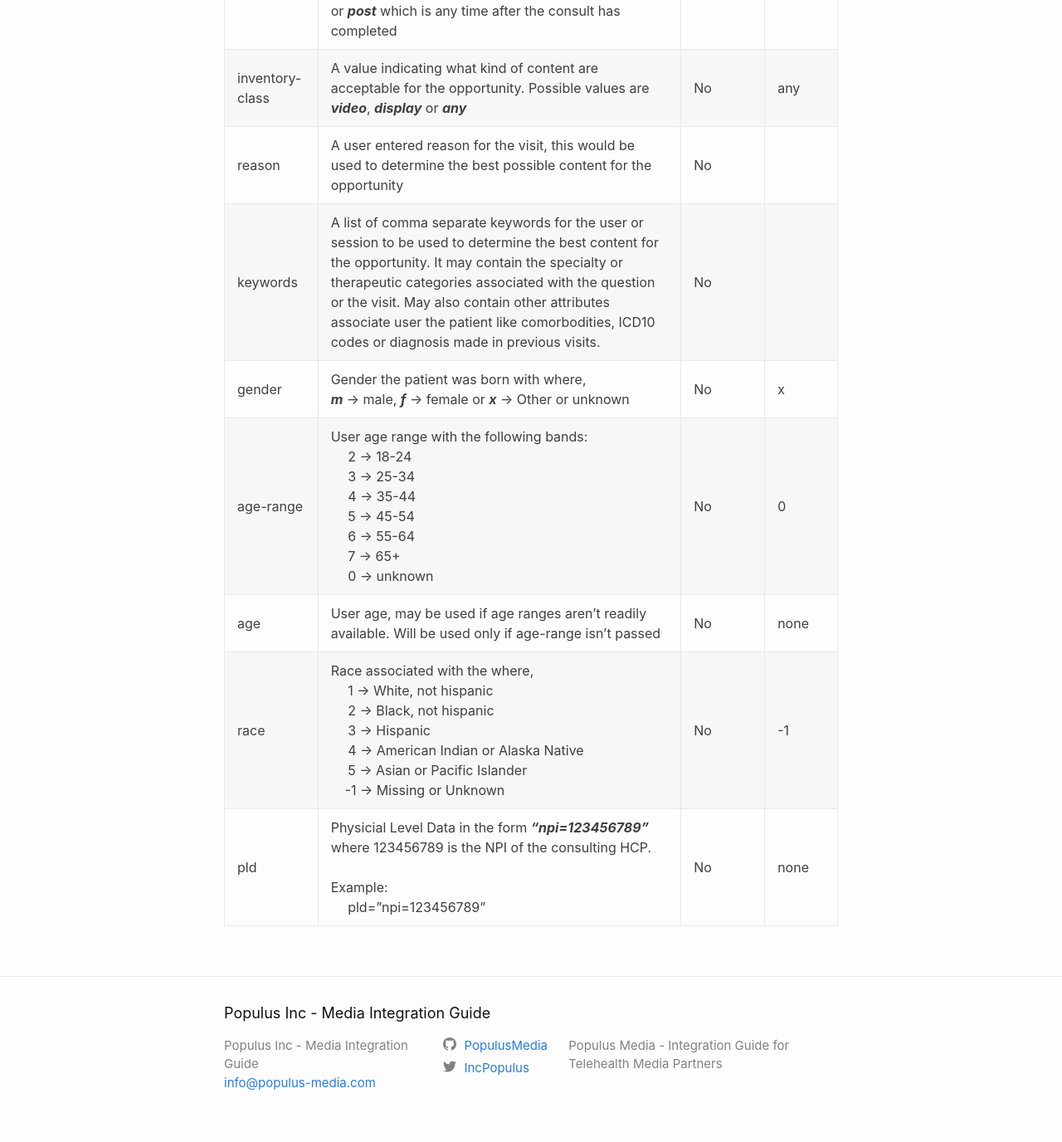
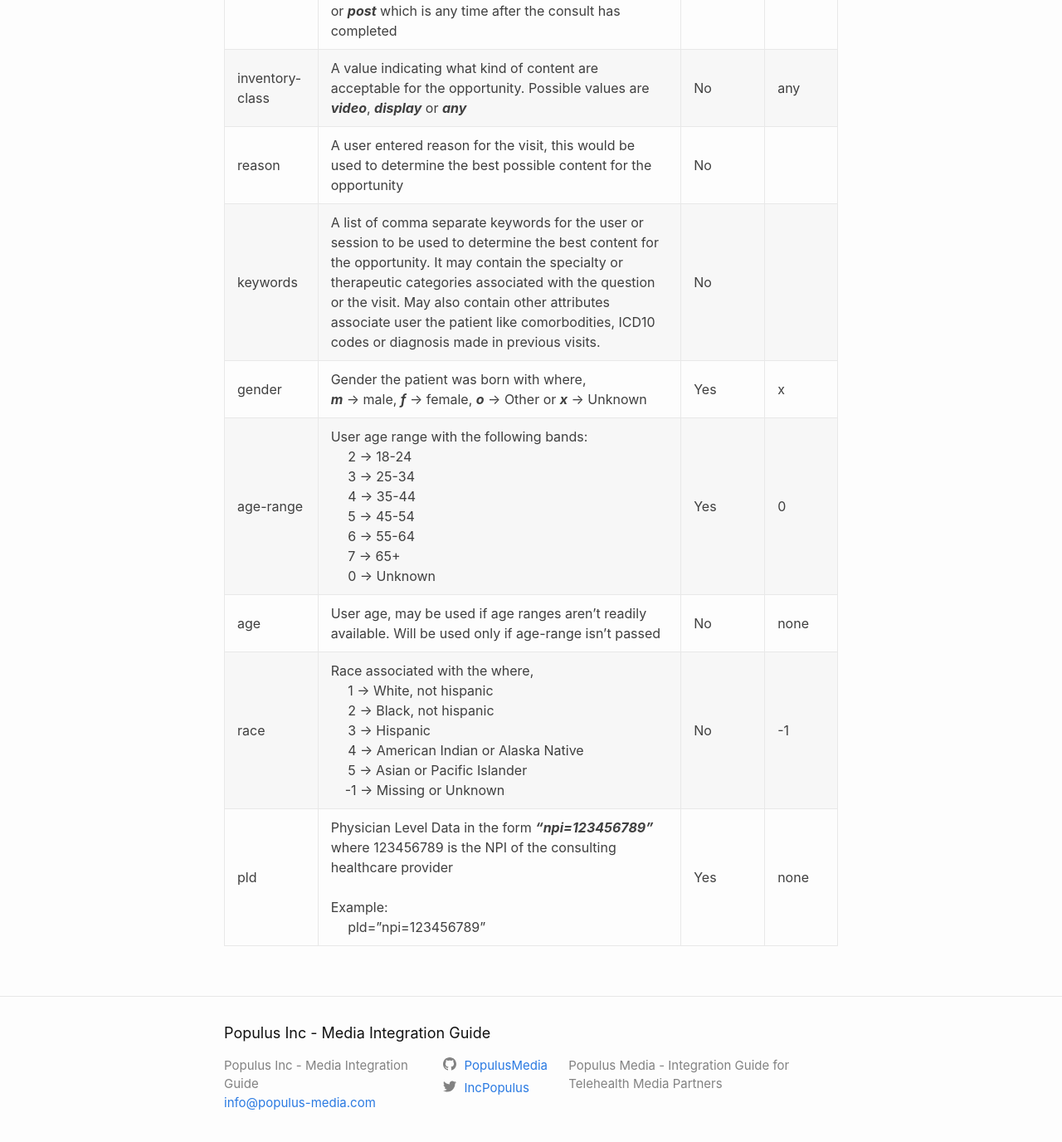
Before and after one commit to PopulusMedia/docs, a Jekyll site: the page docs/index.html, which Jekyll copies as it is, in a window 1280 px wide and 1400 px high, scrolled down 1341 px. Shown: the top 1376 px of the window at 83% size. Built offline with Jekyll 4.4.1, drawn with Linux system fonts in a browser that asks for light colours.

Commit message:
SG: Added other as a gener option

```diff
--- a/docs/feed.xml
+++ b/docs/feed.xml
@@ -1,4 +1,4 @@
-<?xml version="1.0" encoding="utf-8"?><feed xmlns="http://www.w3.org/2005/Atom" ><generator uri="https://jekyllrb.com/" version="4.1.1">Jekyll</generator><link href="http://localhost:4000/docs/feed.xml" rel="self" type="application/atom+xml" /><link href="http://localhost:4000/docs/" rel="alternate" type="text/html" /><updated>2023-03-07T11:36:17-05:00</updated><id>http://localhost:4000/docs/feed.xml</id><title type="html">Populus Inc - Media Integration Guide</title><subtitle>Populus Media - Integration Guide for Telehealth Media Partners  </subtitle><entry><title type="html">Welcome to Jekyll!</title><link href="http://localhost:4000/docs/jekyll/update/2020/10/14/welcome-to-jekyll.html" rel="alternate" type="text/html" title="Welcome to Jekyll!" /><published>2020-10-14T13:33:46-04:00</published><updated>2020-10-14T13:33:46-04:00</updated><id>http://localhost:4000/docs/jekyll/update/2020/10/14/welcome-to-jekyll</id><content type="html" xml:base="http://localhost:4000/docs/jekyll/update/2020/10/14/welcome-to-jekyll.html"><![CDATA[<p>You’ll find this post in your <code class="language-plaintext highlighter-rouge">_posts</code> directory. Go ahead and edit it and re-build the site to see your changes. You can rebuild the site in many different ways, but the most common way is to run <code class="language-plaintext highlighter-rouge">jekyll serve</code>, which launches a web server and auto-regenerates your site when a file is updated.</p>
+<?xml version="1.0" encoding="utf-8"?><feed xmlns="http://www.w3.org/2005/Atom" ><generator uri="https://jekyllrb.com/" version="4.1.1">Jekyll</generator><link href="http://localhost:4000/docs/feed.xml" rel="self" type="application/atom+xml" /><link href="http://localhost:4000/docs/" rel="alternate" type="text/html" /><updated>2023-03-24T13:31:51-04:00</updated><id>http://localhost:4000/docs/feed.xml</id><title type="html">Populus Inc - Media Integration Guide</title><subtitle>Populus Media - Integration Guide for Telehealth Media Partners  </subtitle><entry><title type="html">Welcome to Jekyll!</title><link href="http://localhost:4000/docs/jekyll/update/2020/10/14/welcome-to-jekyll.html" rel="alternate" type="text/html" title="Welcome to Jekyll!" /><published>2020-10-14T13:33:46-04:00</published><updated>2020-10-14T13:33:46-04:00</updated><id>http://localhost:4000/docs/jekyll/update/2020/10/14/welcome-to-jekyll</id><content type="html" xml:base="http://localhost:4000/docs/jekyll/update/2020/10/14/welcome-to-jekyll.html"><![CDATA[<p>You’ll find this post in your <code class="language-plaintext highlighter-rouge">_posts</code> directory. Go ahead and edit it and re-build the site to see your changes. You can rebuild the site in many different ways, but the most common way is to run <code class="language-plaintext highlighter-rouge">jekyll serve</code>, which launches a web server and auto-regenerates your site when a file is updated.</p>
 
 <p>Jekyll requires blog post files to be named according to the following format:</p>
 
--- a/docs/index.html
+++ b/docs/index.html
@@ -140,14 +140,14 @@
     </tr>
     <tr>
       <td>gender</td>
-      <td>Gender the patient was born with where,<br /> <strong><em>m</em></strong> → male, <strong><em>f</em></strong> → female or <strong><em>x</em></strong> → Other or unknown</td>
-      <td>No</td>
+      <td>Gender the patient was born with where,<br /> <strong><em>m</em></strong> → male, <strong><em>f</em></strong> → female, <strong><em>o</em></strong> → Other or <strong><em>x</em></strong> → Unknown</td>
+      <td>Yes</td>
       <td>x</td>
     </tr>
     <tr>
       <td>age-range</td>
-      <td>User age range with the following bands:<br />  2 → 18-24<br />  3 → 25-34<br />  4 → 35-44<br />  5 → 45-54<br />  6 → 55-64 <br />  7 → 65+<br />  0 → unknown</td>
-      <td>No</td>
+      <td>User age range with the following bands:<br />  2 → 18-24<br />  3 → 25-34<br />  4 → 35-44<br />  5 → 45-54<br />  6 → 55-64 <br />  7 → 65+<br />  0 → Unknown</td>
+      <td>Yes</td>
       <td>0</td>
     </tr>
     <tr>
@@ -164,8 +164,8 @@
     </tr>
     <tr>
       <td>pld</td>
-      <td>Physicial Level Data in the form <strong><em>“npi=123456789”</em></strong> where 123456789 is the NPI of the consulting HCP.  <br /><br />Example: <br />  pld=”npi=123456789”</td>
-      <td>No</td>
+      <td>Physician Level Data in the form <strong><em>“npi=123456789”</em></strong> where 123456789 is the NPI of the consulting healthcare provider  <br /><br />Example: <br />  pld=”npi=123456789”</td>
+      <td>Yes</td>
       <td>none</td>
     </tr>
   </tbody>
--- a/index.markdown
+++ b/index.markdown
@@ -29,8 +29,8 @@ To see how attributes can be passed, please check out the sections on [HTML](htm
 | inventory-class | A value indicating what kind of content are acceptable for the opportunity. Possible values are ***video***, ***display*** or ***any*** | No | any
 | reason | A user entered reason for the visit, this would be used to determine the best possible content for the opportunity | No | |
 | keywords | A list of comma separate keywords for the user or session to be used to determine the best content for the opportunity. It may contain the specialty or therapeutic categories associated with the question or the visit.   May also contain other attributes associate user the patient like comorbodities, ICD10 codes or diagnosis made in previous visits. | No | |
-| gender | Gender the patient was born with where,<br/> ***m*** &rarr; male, ***f*** &rarr; female or ***x*** &rarr; Other or unknown | Yes | x |
-| age-range | User age range with the following bands:<br/>&emsp; 2 &rarr; 18-24<br/>&emsp; 3 &rarr; 25-34<br/>&emsp; 4 &rarr; 35-44<br/>&emsp; 5 &rarr; 45-54<br/>&emsp; 6 &rarr; 55-64 <br/>&emsp; 7 &rarr; 65+<br/>&emsp; 0 &rarr; unknown| Yes | 0 |
+| gender | Gender the patient was born with where,<br/> ***m*** &rarr; male, ***f*** &rarr; female, ***o*** &rarr; Other or ***x*** &rarr; Unknown | Yes | x |
+| age-range | User age range with the following bands:<br/>&emsp; 2 &rarr; 18-24<br/>&emsp; 3 &rarr; 25-34<br/>&emsp; 4 &rarr; 35-44<br/>&emsp; 5 &rarr; 45-54<br/>&emsp; 6 &rarr; 55-64 <br/>&emsp; 7 &rarr; 65+<br/>&emsp; 0 &rarr; Unknown| Yes | 0 |
 | age | User age, may be used if age ranges aren't readily available.  Will be used only if age-range isn't passed| No | none |
 | race | Race associated with the where, <br/>&emsp; 1 &rarr; White, not hispanic<br/>&emsp; 2 &rarr; Black, not hispanic<br/>&emsp; 3 &rarr; Hispanic<br/>&emsp; 4 &rarr; American Indian or Alaska Native<br/>&emsp; 5 &rarr; Asian or Pacific Islander<br/>&nbsp;&ensp; -1 &rarr; Missing or Unknown | No | -1 |
 | pld | Physician Level Data in the form ***"npi=123456789"*** where 123456789 is the NPI of the consulting healthcare provider  <br/><br/>Example: <br/>&emsp; pld="npi=123456789" | Yes | none |
```
